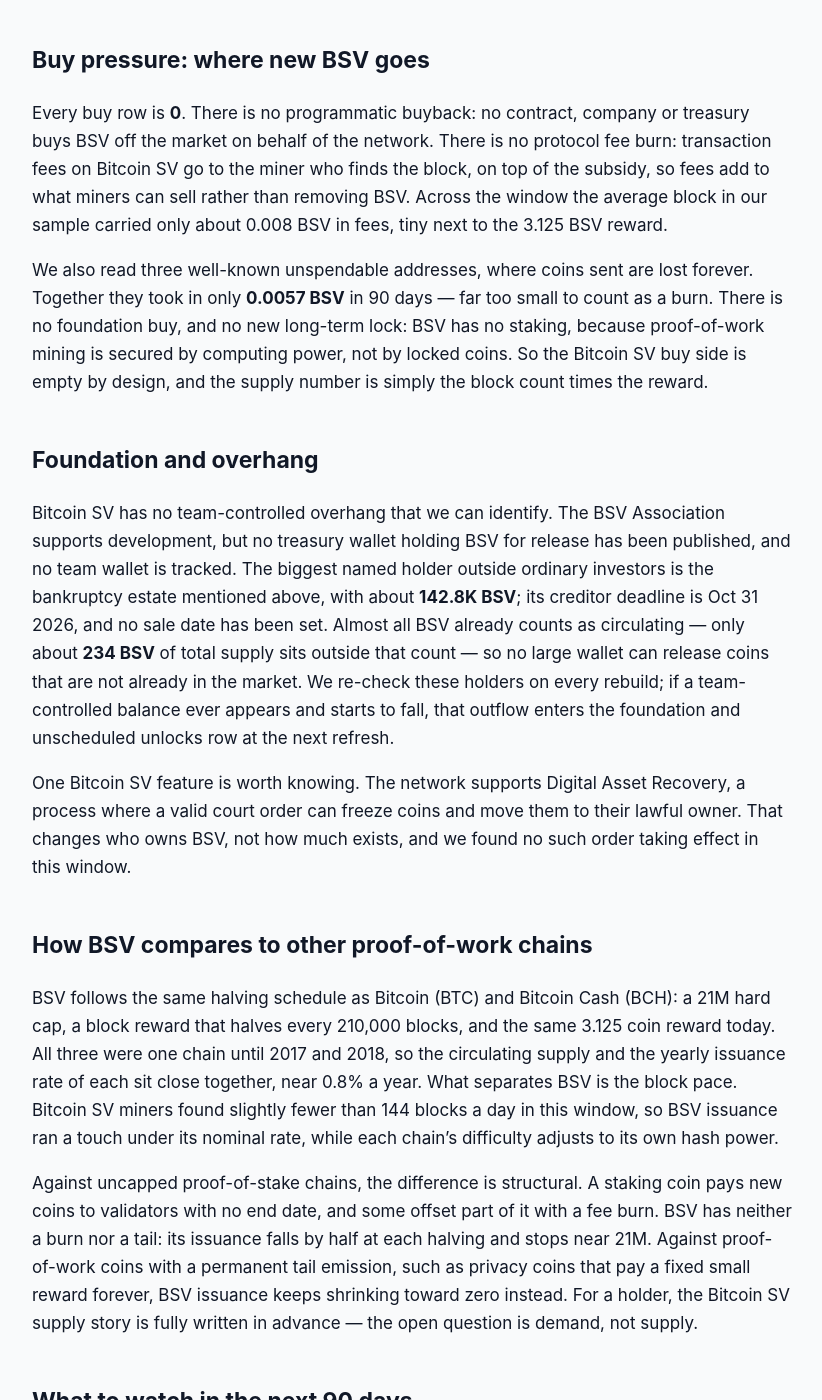
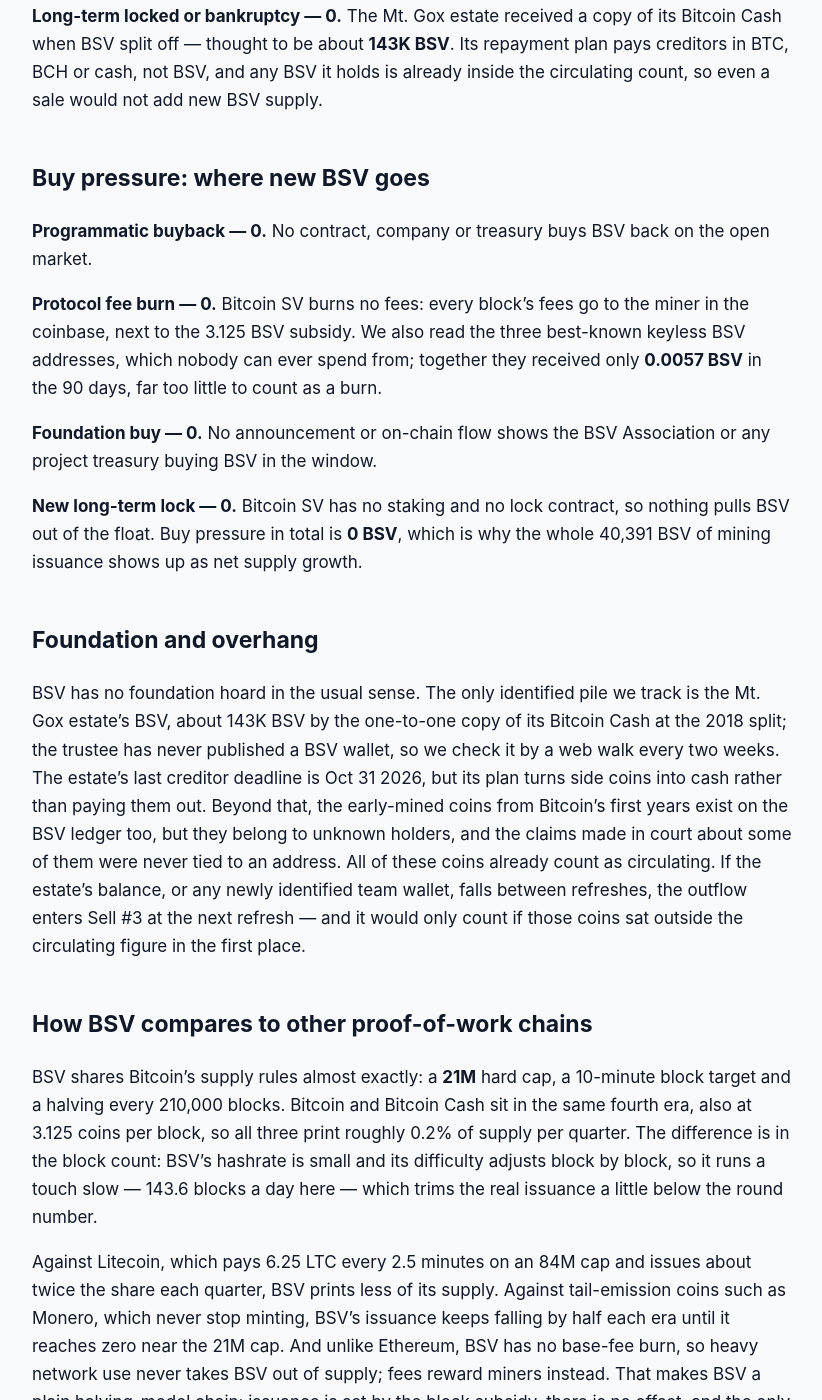
Before and after one commit to jeevansongmy-spec/mrnasdog-articles, a Jekyll site: the page built from crypto/bsv-pressure-framework.md, in a window 1280 px wide and 1400 px high, scrolled down 1255 px. Shown: the whole window, without its empty margins (228-1050 px from the left). Built offline with Jekyll 4.4.1, drawn with Linux system fonts in a browser that asks for light colours; some of the changed text lies outside the part shown.

Commit message:
publish: crypto/bsv-pressure-framework

```diff
--- a/crypto/bsv-pressure-framework.md
+++ b/crypto/bsv-pressure-framework.md
@@ -1,6 +1,6 @@
 ---
-title: "BSV Inflation Analysis · September 2026 · Mixed flows · supply roughly steady"
-description: "BSV is mildly inflationary: mining issued 40,375 BSV in 90 days with no burn or buyback, +0.20% net, the same next. No vesting, no treasury, 21M hard cap."
+title: "BSV Inflation Analysis · October 2026 · Mixed flows · supply roughly steady"
+description: "BSV supply is roughly steady: mining issued 40,391 BSV in 90 days with no burn or buyback, +0.20% net, the same next. No vesting, no treasury, 21M hard cap."
 canonical_url: "https://mrnasdog.com/research/bsv/inflation"
 tags: ["crypto", "bsv", "bitcoin-sv", "proof-of-work"]
 published: true
@@ -8,46 +8,58 @@ published: true
 
 > Originally published at **[mrnasdog.com/research/bsv/inflation](https://mrnasdog.com/research/bsv/inflation)** by MrNasdog.
 
-# BSV Inflation Analysis · September 2026 · Mixed flows · supply roughly steady
+# BSV Inflation Analysis · October 2026 · Mixed flows · supply roughly steady
 
-Bitcoin SV (BSV) supply grows slowly and from one place only: mining. In the 90 days to Sep 29 2026, miners found **12,920 blocks** and each paid a reward of **3.125 BSV**, which added **40,375 BSV** to a circulating supply of **20.09M BSV** — a net **+0.20%**, with nothing burned or bought back. The next 90 days should look the same, because the next BSV halving does not arrive until block 1,050,000, around April 2028, and the 21M hard cap is already **95.7%** mined.
+BSV supply is roughly steady: over the last 90 days the Bitcoin SV network created **40,391 BSV** through the mining block subsidy and removed **0 BSV**, a net rise of **+0.20%** on a circulating supply of **20.09M BSV**. The monitor reads **+0.20%** too. BSV is a proof-of-work coin with a hard **21M** cap and a fixed halving schedule, no premine, no vesting, no buyback and no fee burn, so the 3.125 BSV paid for each new block is the whole story until the next halving around Apr 2028.
 
 ## The verdict, in one paragraph
 
-The MrNasdog Pressure Framework reads BSV supply at **+0.20%** over the last 90 days and projects **+0.20%** for the next 90 days. Our inflation monitor, which reads supply changes independently, shows **+0.21%** for the same stretch. The gap between the two is **0.01 percentage points**, well inside our 0.5-point tolerance, so no warning flag is shown. The label for Bitcoin SV is simple: **a quiet, mining-only chain with a fixed schedule**. New BSV enters the market at a steady pace, and no mechanism on the Bitcoin SV network takes any of it back out.
+The MrNasdog Pressure Framework puts BSV's 90-day net supply change at **+0.20%**, and the next 90 days at the same **+0.20%**, because the block subsidy and the block rate do not change before the next halving. Our inflation monitor, which reads circulating supply from market data, also shows about **+0.20%** over the same window — a gap of **0.00 percentage points**, well inside the 0.5-point line, so no data-conflict warning is shown. In one line: BSV is a **quiet halving-schedule chain** — a small, steady drip of new coins to miners, with nothing on the other side of the ledger.
 
 ## Sell pressure: where new BSV comes from
 
-Protocol inflation is the only live row. Bitcoin SV is a proof-of-work chain, and every block pays its miner a fixed subsidy — **3.125 BSV** in the current halving era, which began at block 840,000 in 2024. We counted the blocks on-chain rather than assuming the ten-minute target: block 955,911 was the first of the window on Jul 1 2026 and block 968,830 the last on Sep 29 2026, so **12,920 blocks** landed, about 144 a day. The chain ran a little slow — each block took about 602 seconds on average — so the real figure of **40,375 BSV** sits just under what a round 144 blocks a day would give. We also checked the reward itself: every 20th block across the window paid its miner exactly 3.125 BSV plus that block's fees, with nothing left unclaimed.
+**Protocol inflation — 40,391 BSV.** Bitcoin SV pays miners a block subsidy that halves every 210,000 blocks. The chain is in its fourth era (blocks 840,000 to 1,049,999), where each block creates **3.125 BSV**. Between Jul 9 2026 and Oct 7 2026 miners found **12,925 blocks** (block 957,132 to block 970,057), about 143.6 a day, slightly fewer than the 144 a day the 10-minute target implies. That gives 12,925 × 3.125 = 40,391 new BSV. We checked the coinbase of 41 blocks spread across the window and every one claimed exactly 3.125 BSV plus its fees, so the BSV block subsidy is being paid in full. The previous 90 days held 12,912 blocks, so the pace is steady, and we carry the same 40,391 BSV forward.
 
-Vesting unlocks are **0**, and they always will be. Bitcoin SV split from Bitcoin Cash in November 2018 and carries the same coin history back to Bitcoin's first block in 2009; there was no premine, no token sale and no team allocation, so there is nothing to vest. Foundation and unscheduled unlocks are also **0**: no project treasury holds BSV for later release. The long-term locked or bankruptcy row is **0** too. One bankruptcy estate is reported to hold about **142.8K BSV** from the 2018 split and plans to sell it for cash, but those coins already count as circulating, so a sale would move existing BSV between owners rather than add new BSV to the market.
+**Vesting unlocks — 0.** BSV split from Bitcoin Cash on Nov 15 2018 and copied every existing balance one to one. There was no token sale, no team or investor allocation and no vesting contract, so there is no BSV unlock calendar and nothing that could open later.
+
+**Foundation and unscheduled unlocks — 0.** The BSV Association, the Swiss non-profit that funds the node software, publishes no BSV treasury, and no team wallet is known. Only **300 BSV** sits outside the circulating count, so any large holder that moves coins is moving coins that are already counted as circulating.
+
+**Long-term locked or bankruptcy — 0.** The Mt. Gox estate received a copy of its Bitcoin Cash when BSV split off — thought to be about **143K BSV**. Its repayment plan pays creditors in BTC, BCH or cash, not BSV, and any BSV it holds is already inside the circulating count, so even a sale would not add new BSV supply.
 
 ## Buy pressure: where new BSV goes
 
-Every buy row is **0**. There is no programmatic buyback: no contract, company or treasury buys BSV off the market on behalf of the network. There is no protocol fee burn: transaction fees on Bitcoin SV go to the miner who finds the block, on top of the subsidy, so fees add to what miners can sell rather than removing BSV. Across the window the average block in our sample carried only about 0.008 BSV in fees, tiny next to the 3.125 BSV reward.
+**Programmatic buyback — 0.** No contract, company or treasury buys BSV back on the open market.
 
-We also read three well-known unspendable addresses, where coins sent are lost forever. Together they took in only **0.0057 BSV** in 90 days — far too small to count as a burn. There is no foundation buy, and no new long-term lock: BSV has no staking, because proof-of-work mining is secured by computing power, not by locked coins. So the Bitcoin SV buy side is empty by design, and the supply number is simply the block count times the reward.
+**Protocol fee burn — 0.** Bitcoin SV burns no fees: every block's fees go to the miner in the coinbase, next to the 3.125 BSV subsidy. We also read the three best-known keyless BSV addresses, which nobody can ever spend from; together they received only **0.0057 BSV** in the 90 days, far too little to count as a burn.
+
+**Foundation buy — 0.** No announcement or on-chain flow shows the BSV Association or any project treasury buying BSV in the window.
+
+**New long-term lock — 0.** Bitcoin SV has no staking and no lock contract, so nothing pulls BSV out of the float. Buy pressure in total is **0 BSV**, which is why the whole 40,391 BSV of mining issuance shows up as net supply growth.
 
 ## Foundation and overhang
 
-Bitcoin SV has no team-controlled overhang that we can identify. The BSV Association supports development, but no treasury wallet holding BSV for release has been published, and no team wallet is tracked. The biggest named holder outside ordinary investors is the bankruptcy estate mentioned above, with about **142.8K BSV**; its creditor deadline is Oct 31 2026, and no sale date has been set. Almost all BSV already counts as circulating — only about **234 BSV** of total supply sits outside that count — so no large wallet can release coins that are not already in the market. We re-check these holders on every rebuild; if a team-controlled balance ever appears and starts to fall, that outflow enters the foundation and unscheduled unlocks row at the next refresh.
-
-One Bitcoin SV feature is worth knowing. The network supports Digital Asset Recovery, a process where a valid court order can freeze coins and move them to their lawful owner. That changes who owns BSV, not how much exists, and we found no such order taking effect in this window.
+BSV has no foundation hoard in the usual sense. The only identified pile we track is the Mt. Gox estate's BSV, about 143K BSV by the one-to-one copy of its Bitcoin Cash at the 2018 split; the trustee has never published a BSV wallet, so we check it by a web walk every two weeks. The estate's last creditor deadline is Oct 31 2026, but its plan turns side coins into cash rather than paying them out. Beyond that, the early-mined coins from Bitcoin's first years exist on the BSV ledger too, but they belong to unknown holders, and the claims made in court about some of them were never tied to an address. All of these coins already count as circulating. If the estate's balance, or any newly identified team wallet, falls between refreshes, the outflow enters Sell #3 at the next refresh — and it would only count if those coins sat outside the circulating figure in the first place.
 
 ## How BSV compares to other proof-of-work chains
 
-BSV follows the same halving schedule as Bitcoin (BTC) and Bitcoin Cash (BCH): a 21M hard cap, a block reward that halves every 210,000 blocks, and the same 3.125 coin reward today. All three were one chain until 2017 and 2018, so the circulating supply and the yearly issuance rate of each sit close together, near 0.8% a year. What separates BSV is the block pace. Bitcoin SV miners found slightly fewer than 144 blocks a day in this window, so BSV issuance ran a touch under its nominal rate, while each chain's difficulty adjusts to its own hash power.
+BSV shares Bitcoin's supply rules almost exactly: a **21M** hard cap, a 10-minute block target and a halving every 210,000 blocks. Bitcoin and Bitcoin Cash sit in the same fourth era, also at 3.125 coins per block, so all three print roughly 0.2% of supply per quarter. The difference is in the block count: BSV's hashrate is small and its difficulty adjusts block by block, so it runs a touch slow — 143.6 blocks a day here — which trims the real issuance a little below the round number.
 
-Against uncapped proof-of-stake chains, the difference is structural. A staking coin pays new coins to validators with no end date, and some offset part of it with a fee burn. BSV has neither a burn nor a tail: its issuance falls by half at each halving and stops near 21M. Against proof-of-work coins with a permanent tail emission, such as privacy coins that pay a fixed small reward forever, BSV issuance keeps shrinking toward zero instead. For a holder, the Bitcoin SV supply story is fully written in advance — the open question is demand, not supply.
+Against Litecoin, which pays 6.25 LTC every 2.5 minutes on an 84M cap and issues about twice the share each quarter, BSV prints less of its supply. Against tail-emission coins such as Monero, which never stop minting, BSV's issuance keeps falling by half each era until it reaches zero near the 21M cap. And unlike Ethereum, BSV has no base-fee burn, so heavy network use never takes BSV out of supply; fees reward miners instead. That makes BSV a plain halving-model chain: issuance is set by the block subsidy, there is no offset, and the only real supply events are the halvings themselves.
 
 ## What to watch in the next 90 days
 
-First, the block pace: if hash power leaves Bitcoin SV and blocks slow further, the next-90-day figure of **40,375 BSV** will come in a little lower, and a faster pace would push it a little higher. Second, the bankruptcy estate's creditor deadline on **Oct 31 2026**: a sale of its BSV would add selling in the market, although it would not add new coins. Third, the Teranode node software, now in public beta releases; a mainnet switch is not scheduled, and it changes capacity, not the block reward. Fourth, any court-ordered freeze under Digital Asset Recovery, which would move coins between owners without changing supply.
+**Block rate.** If BSV hashrate drops and blocks slow further, the 90-day issuance falls a little below 40,391 BSV; a faster block rate would lift it slightly.
+
+**Mt. Gox deadline, Oct 31 2026.** The creditor deadline could prompt the trustee to move or sell the estate's BSV; any sale would be coins already in the float, so it changes the price story, not the supply count.
+
+**Teranode.** The new BSV node software is still being rolled out; it changes how blocks are processed, not the 3.125 BSV subsidy, but we re-check any release for monetary changes.
+
+**Next halving.** Block 1,050,000 cuts the subsidy to 1.5625 BSV around Apr 2028 — outside this window, but the next big step down in BSV inflation.
 
 ## Summary
 
-Bitcoin SV is mildly and predictably inflationary: **40,375 BSV** of new mining rewards in 90 days against zero burn and zero buyback gives a net **+0.20%**, and the same is projected for the next 90 days. The mechanism is a fixed proof-of-work subsidy of 3.125 BSV per block, with no vesting, no treasury and no staking. The main supply-side risk is not new coins but existing ones changing hands, such as a bankruptcy estate selling about 142.8K BSV. The ceiling is the 21M hard cap, of which 95.7% is already mined, and the next halving near April 2028 cuts new supply in half again.
+Bitcoin SV's supply grew **+0.20%** over the last 90 days and is set to grow the same over the next 90: **40,391 BSV** of new mining issuance against **0 BSV** of buybacks, burns or locks. The mechanism is a fixed proof-of-work halving schedule — 3.125 BSV per block until about Apr 2028 — with no vesting and no team reserve. The key risk is not new supply but existing holders, such as the Mt. Gox estate, selling coins that already circulate. The ceiling is the hard **21M BSV** cap, of which **20.09M** already exists.
 
 ---
 
-*MrNasdog Pressure Framework analysis of BSV, Metric 1 — Inflation. Data + explanation only. Not financial advice. Checked Sep 29 2026.*
+*MrNasdog Pressure Framework analysis of BSV, Metric 1 — Inflation. Data + explanation only. Not financial advice. Checked Oct 8 2026.*
```
